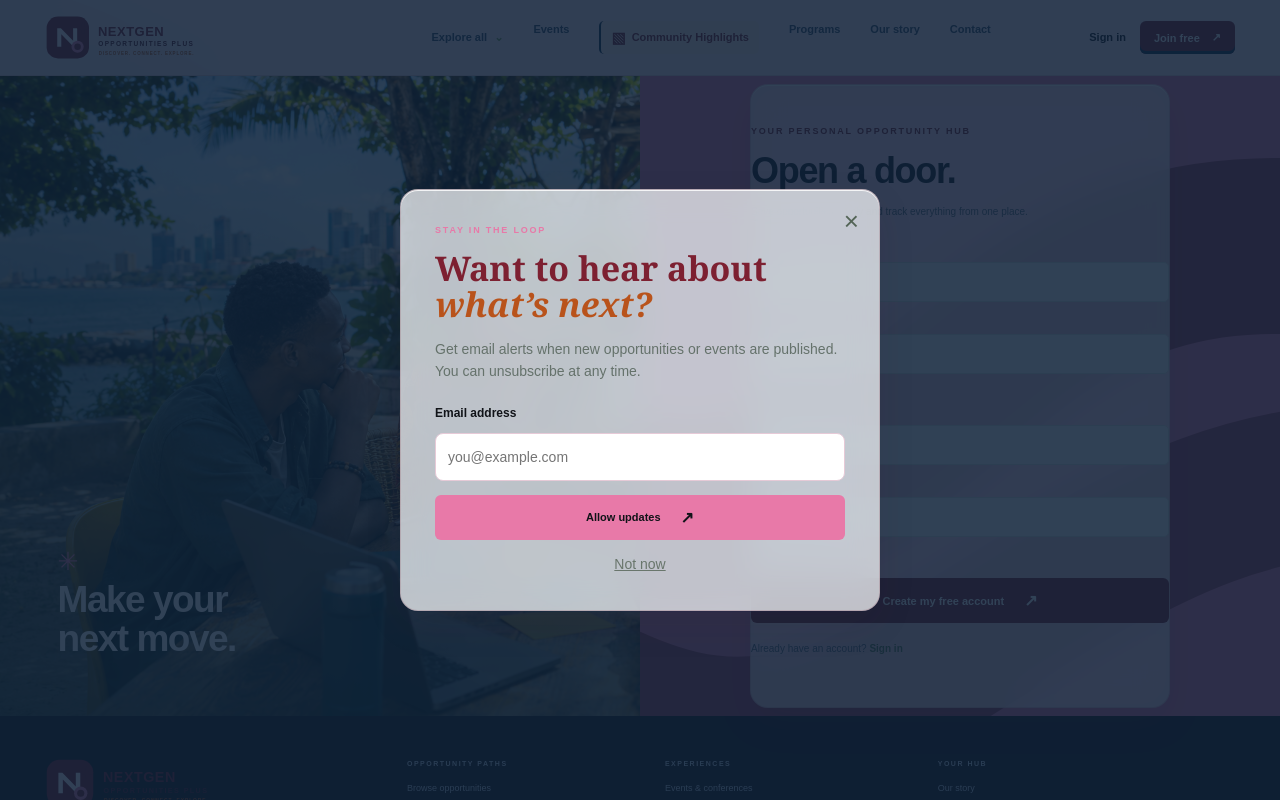
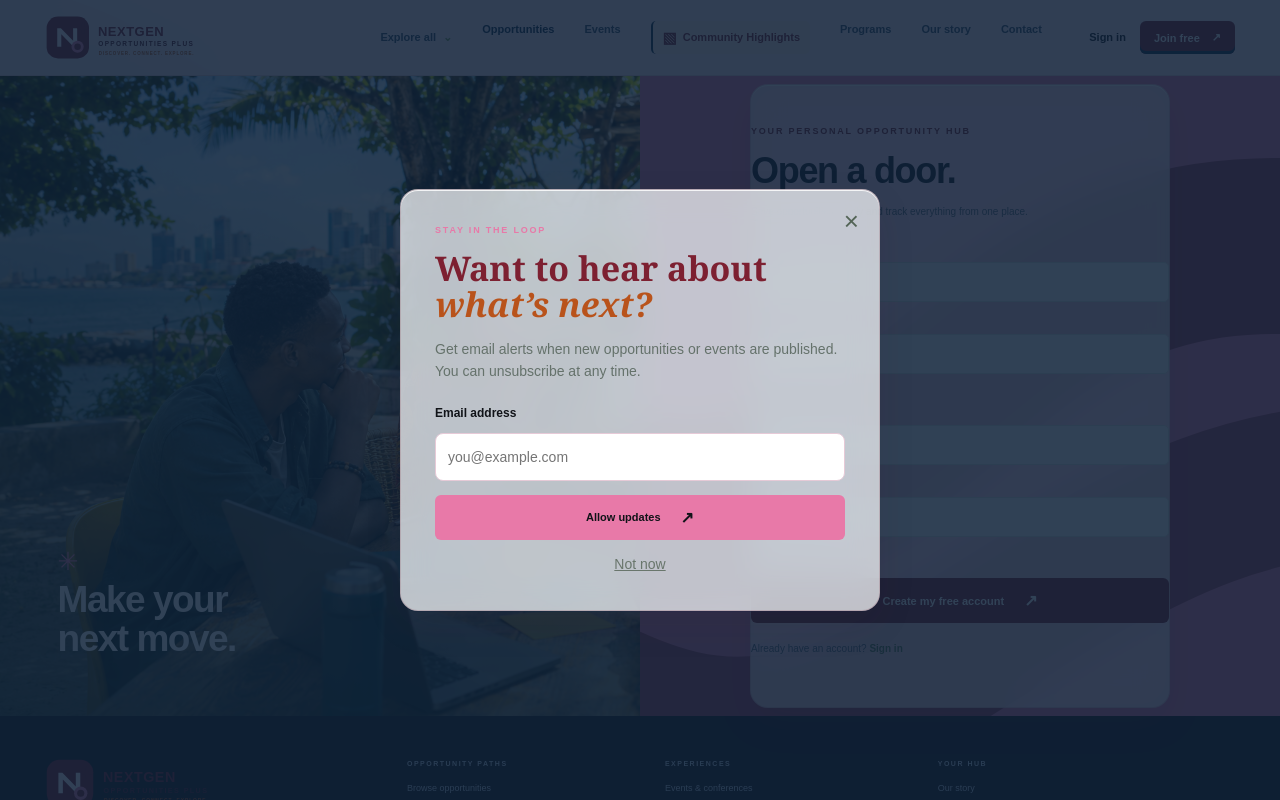
Before and after one commit to kazimotospancho39/Nextgen-opportunity, a Flask app: page /account/create in a window 1280 px wide. Run offline with Flask 3, Linux system fonts and the light colour scheme; some libraries are stand-ins or nearby versions.

Commit message:
Add the opportunities directory to navigation

```diff
--- a/templates/base.html
+++ b/templates/base.html
@@ -4,7 +4,7 @@
   <meta charset="utf-8"><meta name="viewport" content="width=device-width,initial-scale=1"><meta name="theme-color" content="#142e28">
   <meta name="description" content="Discover global scholarships, careers, leadership programs and events with NextGen Opportunities Plus. Discover. Connect. Explore.">
   <title>{% block title %}NextGen Opportunities Plus · Discover. Connect. Explore.{% endblock %}</title>
-  <link rel="stylesheet" href="{{ url_for('static',filename='style.css') }}?v=20261112-plus">
+  <link rel="stylesheet" href="{{ url_for('static',filename='style.css') }}?v=20261112-directory">
 </head>
 <body>
 <header class="header"><div class="wrap nav">
@@ -14,9 +14,9 @@
     <details class="nav-dropdown"><summary>Explore all <span>⌄</span></summary><div class="mega-menu">
       <div class="mega-group"><b>OPPORTUNITIES</b><a href="{{ url_for('home',category='scholarship') }}#discover">Scholarships</a><a href="{{ url_for('home',category='fellowship') }}#discover">Fellowships</a><a href="{{ url_for('home',category='internship') }}#discover">Internships</a><a href="{{ url_for('home',category='job') }}#discover">Jobs & careers</a></div>
       <div class="mega-group"><b>GROW & CONNECT</b><a href="{{ url_for('home',category='grant') }}#discover">Grants & competitions</a><a href="{{ url_for('home',category='camp') }}#discover">Camps & leadership</a><a href="{{ url_for('home',category='training') }}#discover">Training & exchange</a><a href="{{ url_for('home',category='event') }}#discover">Conferences & events</a></div>
-      <div class="mega-feature"><span>YOUR NEXT STEP, ONE HUB</span><b>Find it.<br>Prepare for it.<br>Make it happen.</b><a href="{{ url_for('home') }}#discover">Browse all opportunities ↗</a></div>
+      <div class="mega-feature"><span>YOUR NEXT STEP, ONE HUB</span><b>Find it.<br>Prepare for it.<br>Make it happen.</b><a href="{{ url_for('opportunities') }}">Browse all opportunities ↗</a></div>
     </div></details>
-    <a href="{{ url_for('events') }}">Events</a><a class="nav-media-link" href="{{ url_for('gallery') }}"><span aria-hidden="true">▧</span> Community Highlights</a><a href="{{ url_for('programs') }}">Programs</a><a href="{{ url_for('about') }}">Our story</a><a href="{{ url_for('contact') }}">Contact</a>
+    <a class="nav-opportunities-link" href="{{ url_for('opportunities') }}">Opportunities</a><a href="{{ url_for('events') }}">Events</a><a class="nav-media-link" href="{{ url_for('gallery') }}"><span aria-hidden="true">▧</span> Community Highlights</a><a href="{{ url_for('programs') }}">Programs</a><a href="{{ url_for('about') }}">Our story</a><a href="{{ url_for('contact') }}">Contact</a>
   </nav>
   <div class="nav-actions">{% if site_user %}<a class="nav-account" href="{{ url_for('dashboard') }}">My Hub <span>↗</span></a><span class="nav-avatar">{{ site_user.full_name[0]|upper }}</span>{% else %}<a class="nav-account" href="{{ url_for('login') }}">Sign in</a><a class="button button-nav" href="{{ url_for('register') }}">Join free <span>↗</span></a>{% endif %}</div>
 </div></header>
```
